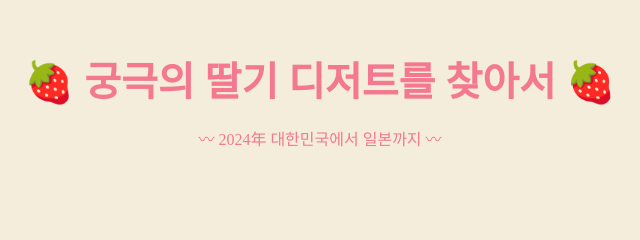
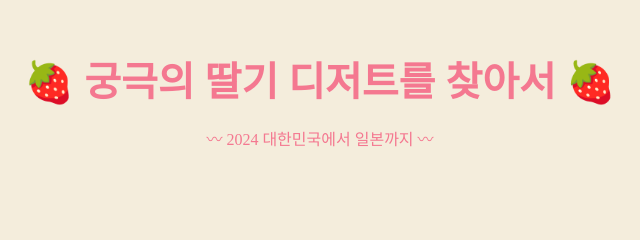
Before and after one commit to jamincom/240312, a plain HTML site: page index.html in a window 1280 px wide. Shown: the part 197-437 px from the top of the page, 320-960 px from the left. Drawn offline with Linux system fonts and the light colour scheme; a web font is replaced by a local one.

Commit message:
Add files via upload

```diff
--- a/index.html
+++ b/index.html
@@ -55,7 +55,7 @@
 </div>
 	<header class="cr">
 		<div class="wrap">
-		<h1><span style="font-size:70%; font-weight: 20;"></span> <br>🍓 궁극의 딸기 디저트를 찾아서 🍓<br><span style="font-size:40%; font-weight: 20;">〰 2024年 대한민국에서 일본까지 〰</span></h1>
+		<h1><span style="font-size:70%; font-weight: 20;"></span> <br>🍓 궁극의 딸기 디저트를 찾아서 🍓<br><span style="font-size:40%; font-weight: 20;">〰 2024 대한민국에서 일본까지 〰</span></h1>
 		</div>
 	</header>
 
```
